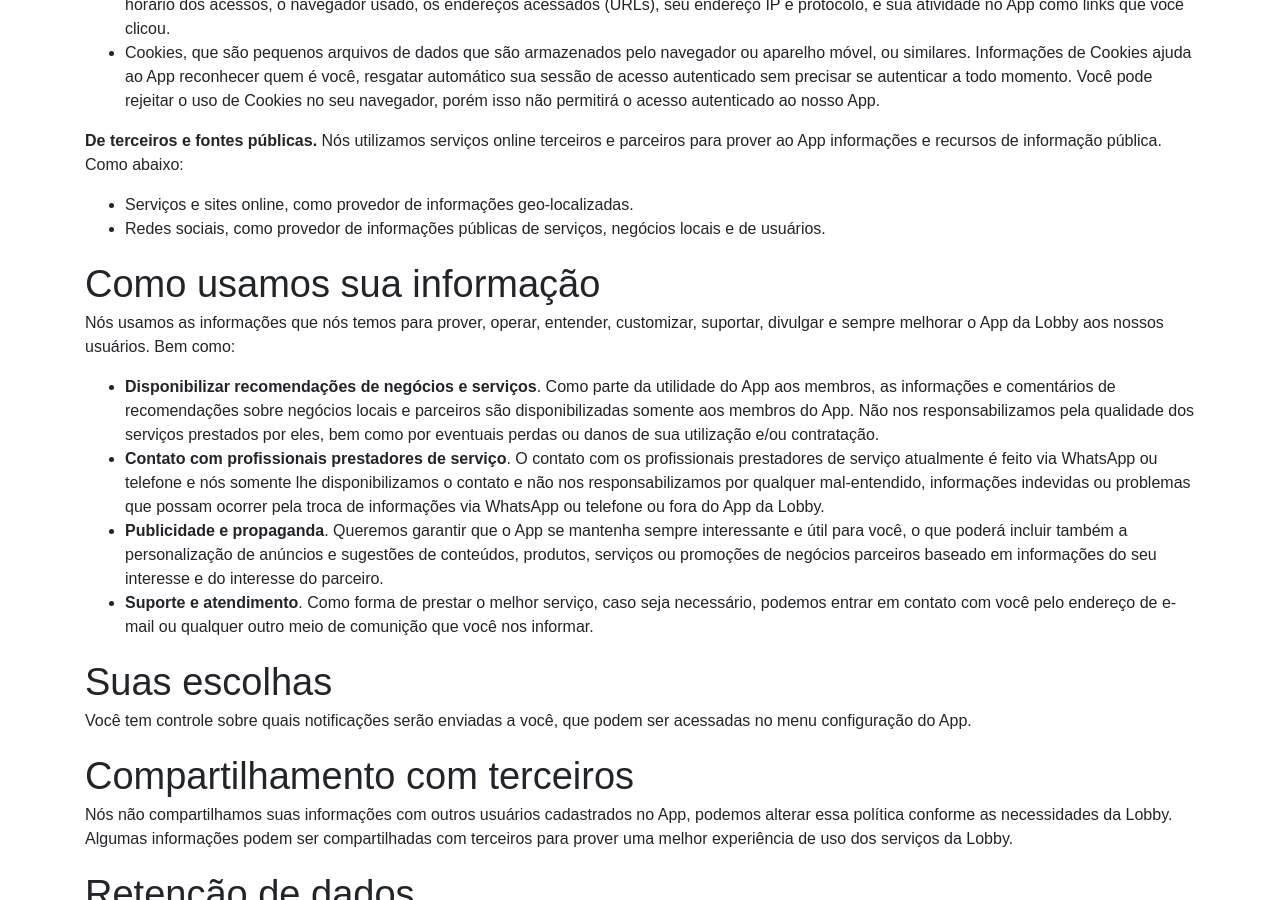
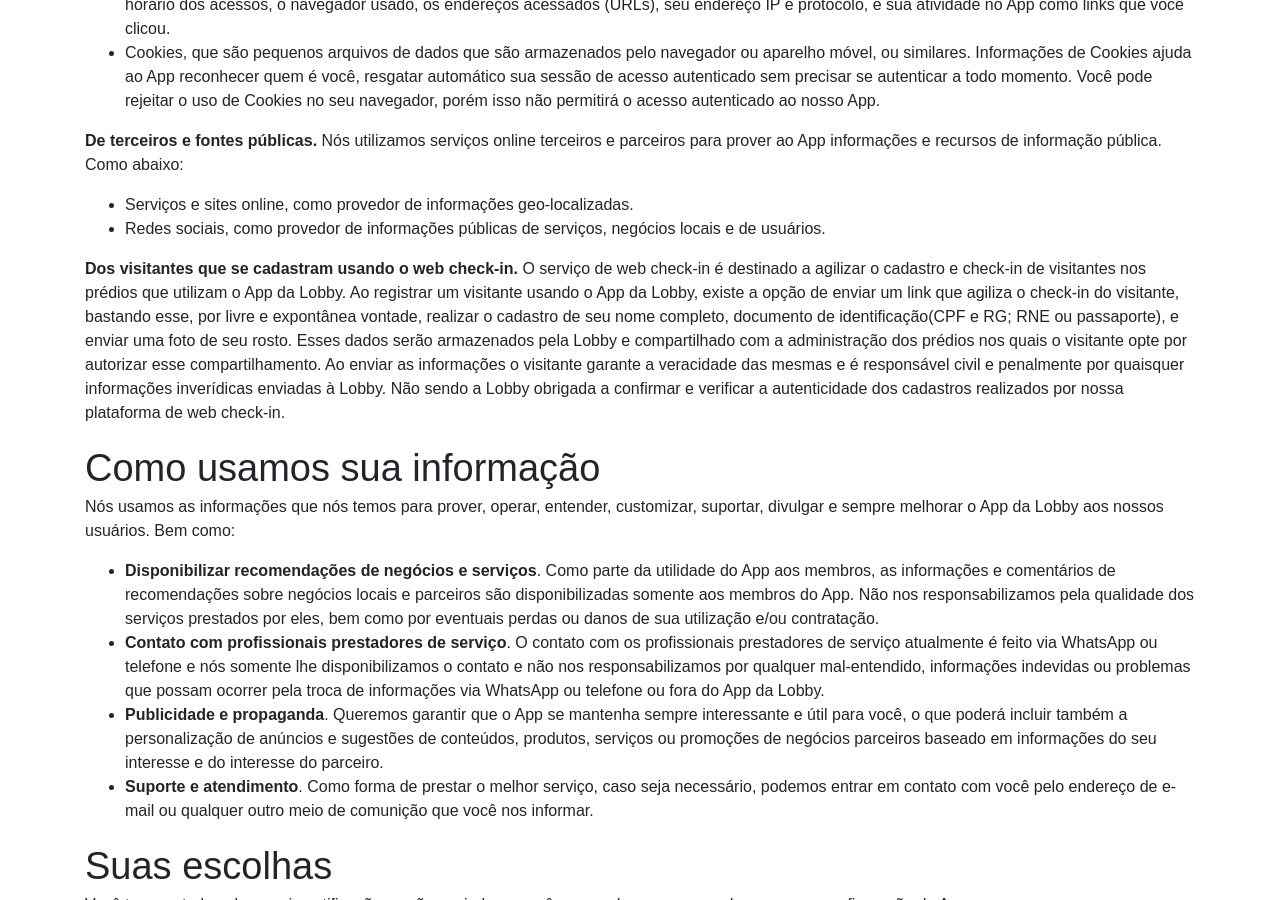
Before and after one commit to lobby-tech/lobby.tech, a Jekyll site: the page built from politica-de-privacidade/index.html, in a window 1280 px wide and 900 px high, scrolled down 1293 px. Built offline with Jekyll 4.4.1, drawn with Linux system fonts in a browser that asks for light colours.

Commit message:
Added web check-in privacy policy

```diff
--- a/politica-de-privacidade/index.html
+++ b/politica-de-privacidade/index.html
@@ -46,6 +46,13 @@
         <li>Redes sociais, como provedor de informações públicas de serviços, negócios locais e de usuários.</li>
       </ul>
 
+      <p><b>Dos visitantes que se cadastram usando o web check-in.</b>
+        O serviço de web check-in é destinado a agilizar o cadastro e check-in de visitantes nos prédios que utilizam o App da Lobby.
+        Ao registrar um visitante usando o App da Lobby, existe a opção de enviar um link que agiliza o check-in do visitante, bastando esse, por livre e expontânea vontade, realizar o cadastro de seu nome completo, documento de identificação(CPF e RG; RNE ou passaporte), e enviar uma foto de seu rosto. Esses dados serão armazenados pela Lobby e compartilhado com a administração dos prédios nos quais o visitante opte por autorizar esse compartilhamento.
+        Ao enviar as informações o visitante garante a veracidade das mesmas e é responsável civil e penalmente por quaisquer informações inverídicas enviadas à Lobby. Não sendo a Lobby obrigada a confirmar e verificar a autenticidade dos cadastros realizados por nossa plataforma de web check-in.
+      </p>
+
+
       <h2 class="font--xl mt-4" id="comousamos">Como usamos sua informação</h2>
       <p>Nós usamos as informações que nós temos para prover, operar, entender, customizar, suportar, divulgar e sempre melhorar o App da Lobby aos nossos usuários. Bem como:</p>
       <ul>
```
